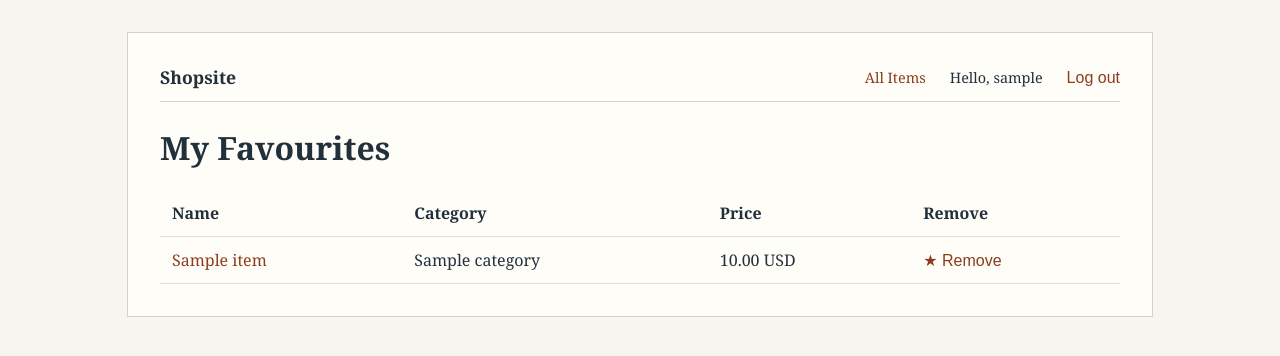
After one commit to FaizanUoA/Shopsite, a Django app: page /favourites/ in a window 1280 px wide. The commit adds this page. Shown: the top 356 px of the page. Run offline with Django 5.2, Linux system fonts and the light colour scheme; a user stored in the database is signed in; tables that the repository leaves empty hold one stand-in row (values such as "Sample post").

Commit message:
updated files views

```diff
--- a/catalog/admin.py
+++ b/catalog/admin.py
@@ -1,5 +1,4 @@
 from django.contrib import admin
-
 from .models import Category, Item
 
 
--- a/catalog/models.py
+++ b/catalog/models.py
@@ -1,3 +1,4 @@
+from django.conf import settings
 from django.db import models
 
 
@@ -31,3 +32,18 @@ class Item(models.Model):
 
     def __str__(self):
         return self.name
+
+
+class Favourite(models.Model):
+    user = models.ForeignKey(
+        settings.AUTH_USER_MODEL, on_delete=models.CASCADE, related_name="favourites"
+    )
+    item = models.ForeignKey(Item, on_delete=models.CASCADE, related_name="favourited_by")
+    added = models.DateTimeField(auto_now_add=True)
+
+    class Meta:
+        unique_together = ("user", "item")
+        ordering = ["-added"]
+
+    def __str__(self):
+        return f"{self.user} — {self.item}"
--- /dev/null
+++ b/catalog/templates/catalog/favourites.html
@@ -0,0 +1,82 @@
+<!DOCTYPE html>
+<html lang="en">
+<head>
+  <meta charset="utf-8">
+  <meta name="viewport" content="width=device-width, initial-scale=1">
+  <title>My Favourites – Shopsite</title>
+  <style>
+    body { font-family: Georgia, serif; margin: 2rem; background: #f7f5ef; color: #22303c; }
+    main { max-width: 60rem; margin: 0 auto; background: #fffdf8; padding: 2rem; border: 1px solid #d8cfbf; }
+    table { width: 100%; border-collapse: collapse; margin-top: 1rem; }
+    th, td { border-bottom: 1px solid #e4dccd; padding: 0.75rem; text-align: left; }
+    a { color: #8c3d1f; text-decoration: none; }
+
+    nav {
+      display: flex;
+      gap: 1.5rem;
+      align-items: center;
+      margin-bottom: 1.5rem;
+      padding-bottom: 0.75rem;
+      border-bottom: 1px solid #d8cfbf;
+      font-size: 0.9rem;
+    }
+
+    nav .site-title { font-weight: bold; font-size: 1.1rem; margin-right: auto; }
+
+    .fav-btn {
+      background: none;
+      border: none;
+      cursor: pointer;
+      font-size: 1rem;
+      color: #8c3d1f;
+      padding: 0;
+    }
+  </style>
+</head>
+<body>
+  <main>
+    <nav>
+      <span class="site-title">Shopsite</span>
+      <a href="{% url 'item_list' %}">All Items</a>
+      <span>Hello, {{ user.username }}</span>
+      <form method="post" action="{% url 'logout' %}" style="margin:0">
+        {% csrf_token %}
+        <button type="submit" class="fav-btn">Log out</button>
+      </form>
+    </nav>
+
+    <h1>My Favourites</h1>
+
+    {% if favourites %}
+      <table>
+        <thead>
+          <tr>
+            <th>Name</th>
+            <th>Category</th>
+            <th>Price</th>
+            <th>Remove</th>
+          </tr>
+        </thead>
+        <tbody>
+          {% for fav in favourites %}
+            <tr>
+              <td><a href="{% url 'item_detail' fav.item.id %}">{{ fav.item.name }}</a></td>
+              <td>{{ fav.item.category.name }}</td>
+              <td>{{ fav.item.price }} {{ fav.item.currency }}</td>
+              <td>
+                <form method="post" action="{% url 'toggle_favourite' fav.item.id %}" style="margin:0">
+                  {% csrf_token %}
+                  <input type="hidden" name="next" value="{% url 'favourite_list' %}">
+                  <button type="submit" class="fav-btn" title="Remove from favourites">&#9733; Remove</button>
+                </form>
+              </td>
+            </tr>
+          {% endfor %}
+        </tbody>
+      </table>
+    {% else %}
+      <p>You haven't saved any favourites yet. <a href="{% url 'item_list' %}">Browse items</a> and click &#9734; to save one.</p>
+    {% endif %}
+  </main>
+</body>
+</html>
--- a/catalog/tests.py
+++ b/catalog/tests.py
@@ -1,6 +1,5 @@
 from django.test import TestCase
 from django.urls import reverse
-
 from .models import Category, Item
 
 
--- a/catalog/urls.py
+++ b/catalog/urls.py
@@ -6,4 +6,7 @@ from . import views
 urlpatterns = [
     path("", views.item_list, name="item_list"),
     path("items/<int:item_id>/", views.item_detail, name="item_detail"),
+    path("items/<int:item_id>/favourite/", views.toggle_favourite, name="toggle_favourite"),
+    path("favourites/", views.favourite_list, name="favourite_list"),
+    path("register/", views.register_view, name="register"),
 ]
--- a/catalog/views.py
+++ b/catalog/views.py
@@ -1,7 +1,11 @@
+from django.contrib.auth import login
+from django.contrib.auth.decorators import login_required
+from django.contrib.auth.forms import UserCreationForm
 from django.core.paginator import Paginator
-from django.shortcuts import get_object_or_404, render
+from django.shortcuts import get_object_or_404, redirect, render
+from django.views.decorators.http import require_POST
 
-from .models import Item
+from .models import Favourite, Item
 
 
 def item_list(request):
@@ -15,14 +19,55 @@ def item_list(request):
     page_number = request.GET.get("page")
     page_obj = paginator.get_page(page_number)
 
+    favourite_ids = set()
+    if request.user.is_authenticated:
+        favourite_ids = set(
+            Favourite.objects.filter(user=request.user).values_list("item_id", flat=True)
+        )
+
     context = {
         "items": page_obj.object_list,
         "page_obj": page_obj,
         "search_query": search_query,
+        "favourite_ids": favourite_ids,
     }
     return render(request, "catalog/item_list.html", context)
 
 
 def item_detail(request, item_id):
     item = get_object_or_404(Item.objects.select_related("category"), pk=item_id)
-    return render(request, "catalog/item_detail.html", {"item": item})
+    is_favourite = False
+    if request.user.is_authenticated:
+        is_favourite = Favourite.objects.filter(user=request.user, item=item).exists()
+    return render(request, "catalog/item_detail.html", {"item": item, "is_favourite": is_favourite})
+
+
+def register_view(request):
+    if request.method == "POST":
+        form = UserCreationForm(request.POST)
+        if form.is_valid():
+            user = form.save()
+            login(request, user)
+            return redirect("item_list")
+    else:
+        form = UserCreationForm()
+    return render(request, "catalog/register.html", {"form": form})
+
+
+@login_required
+def favourite_list(request):
+    favourites = Favourite.objects.filter(user=request.user).select_related(
+        "item", "item__category"
+    )
+    return render(request, "catalog/favourites.html", {"favourites": favourites})
+
+
+@login_required
+@require_POST
+def toggle_favourite(request, item_id):
+    item = get_object_or_404(Item, pk=item_id)
+    fav, created = Favourite.objects.get_or_create(user=request.user, item=item)
+    if not created:
+        fav.delete()
+    next_url = request.POST.get("next") or "/"
+    return redirect(next_url)
--- a/requirements.txt
+++ b/requirements.txt
@@ -1 +1,4 @@
+asgiref==3.11.1
 Django==5.2.12
+sqlparse==0.5.5
+tzdata==2025.3
--- a/shopsite/settings.py
+++ b/shopsite/settings.py
@@ -128,3 +128,7 @@ STATIC_ROOT = BASE_DIR / 'staticfiles'
 # https://docs.djangoproject.com/en/5.2/ref/settings/#default-auto-field
 
 DEFAULT_AUTO_FIELD = 'django.db.models.BigAutoField'
+
+LOGIN_REDIRECT_URL = "/"
+LOGOUT_REDIRECT_URL = "/"
+LOGIN_URL = "/accounts/login/"
--- a/shopsite/urls.py
+++ b/shopsite/urls.py
@@ -19,5 +19,6 @@ from django.urls import include, path
 
 urlpatterns = [
     path('admin/', admin.site.urls),
+    path("accounts/", include("django.contrib.auth.urls")),
     path("", include("catalog.urls")),
 ]
```
Also changed, not shown: catalog/templates/catalog/item_detail.html (+66 -1 lines), catalog/templates/catalog/item_list.html (+53 -1 lines), catalog/templates/catalog/register.html (added, +34 -0 lines), catalog/templates/registration/login.html (added, +39 -0 lines), README.md, catalog/migrations/0002_favourite.py (added).
